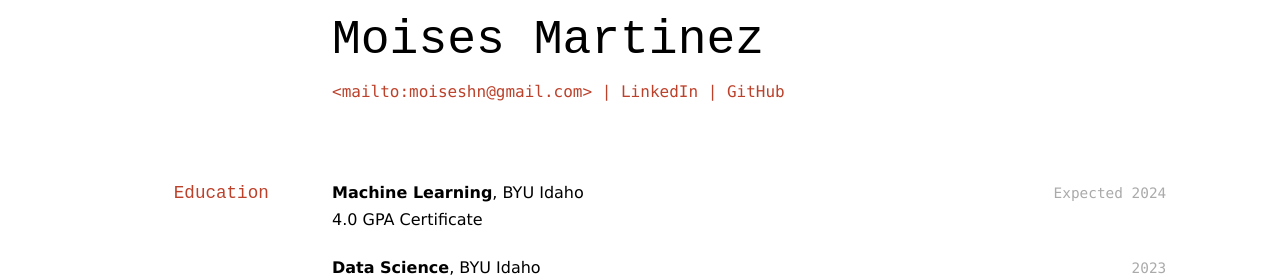
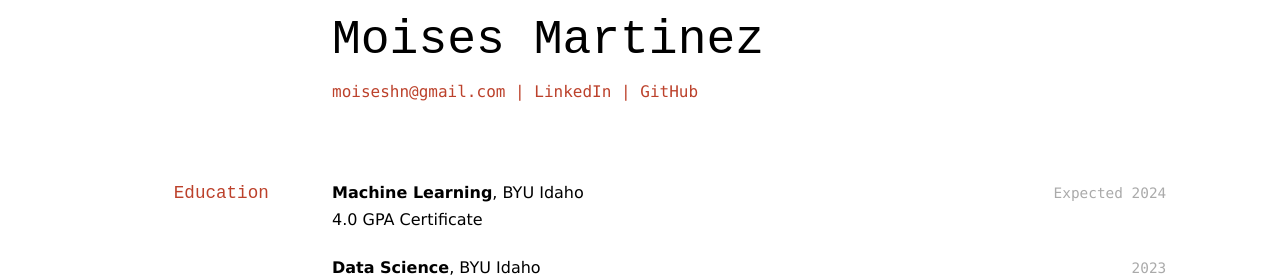
Before and after one commit to moiseshn/moises_resume, a Jekyll site: the page built from docs/index.md, in a window 1280 px wide. Shown: the top 277 px of the page. Built offline with Jekyll 4.4.1, drawn with Linux system fonts in a browser that asks for light colours.

Commit message:
mailto in href

```diff
--- a/docs/index.md
+++ b/docs/index.md
@@ -5,7 +5,7 @@ title: Moises Martinez's Resume
 # Moises Martinez
 
 <div id="webaddress">
-<mailto:moiseshn@gmail.com>
+<a href="mailto:moiseshn@gmail.com">moiseshn@gmail.com</a>
 | <a href="https://linkedin.com/in/moiseshn">LinkedIn</a>
 | <a href="https://github.com/moiseshn">GitHub</a>
 </div>
```
